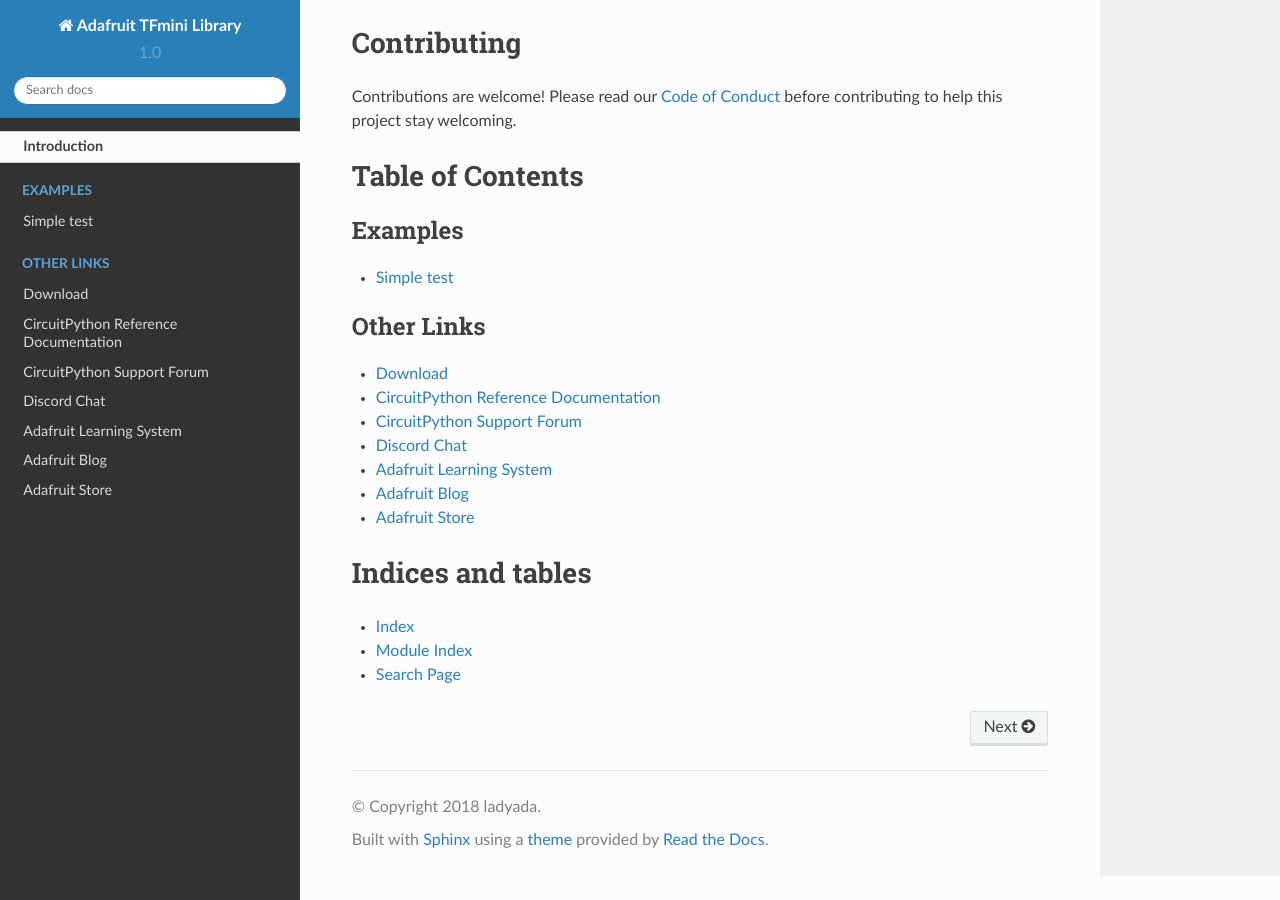
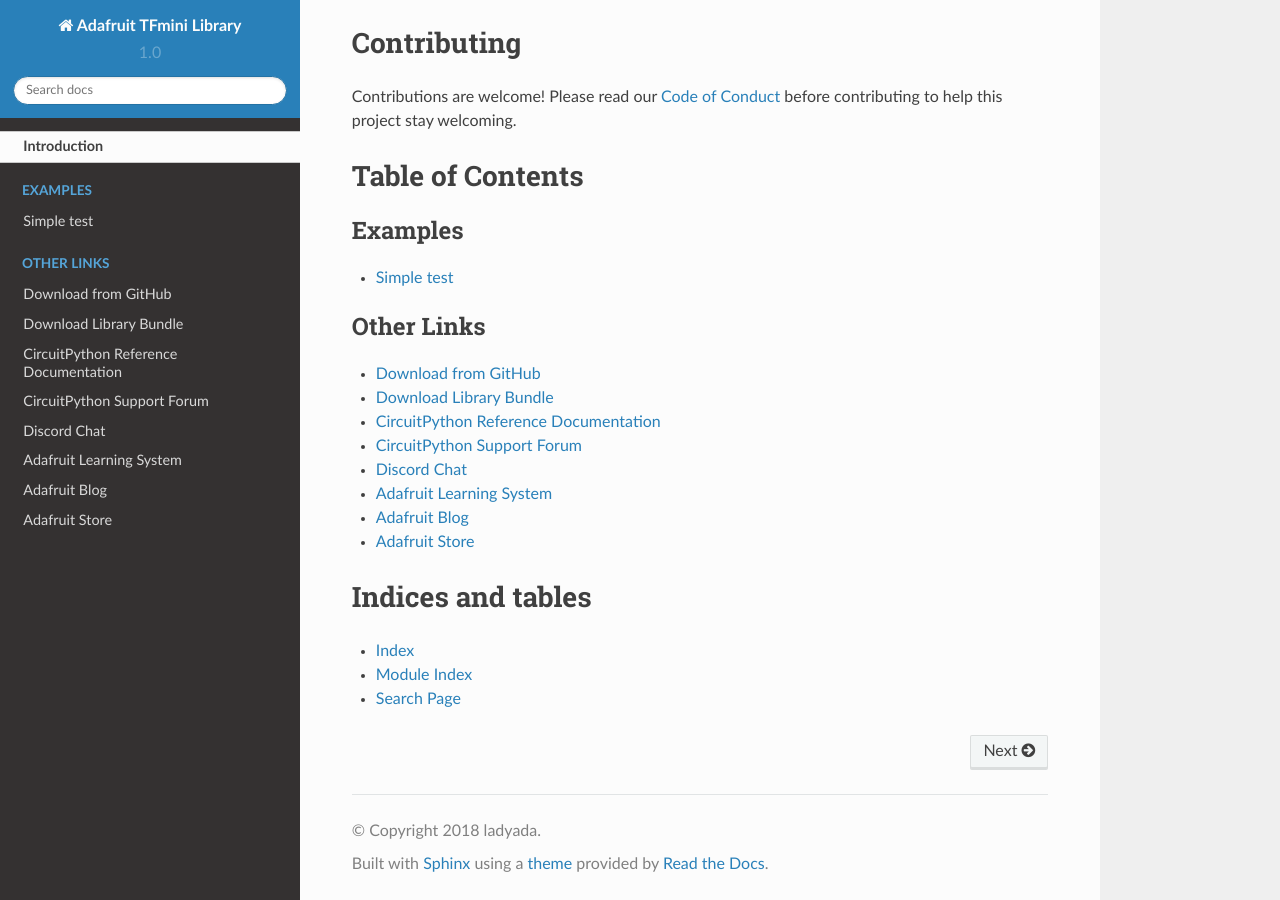
Before and after one commit to adafruit/Adafruit_CircuitPython_TFmini, a Sphinx documentation site: the page built from docs/index.rst, in a window 1280 px wide and 900 px high, scrolled down 1586 px. Built offline with Sphinx 7.4.7 and the Read the Docs theme 2.0.0, drawn with Linux system fonts in a browser that asks for light colours; pages that are not in the unit, such as notebooks, are missing from menus.

Commit message:
Added cp.org link to index.rst

```diff
--- a/docs/index.rst
+++ b/docs/index.rst
@@ -31,7 +31,8 @@
 .. toctree::
     :caption: Other Links
 
-    Download <https://github.com/adafruit/Adafruit_CircuitPython_TFmini/releases/latest>
+    Download from GitHub <https://github.com/adafruit/Adafruit_CircuitPython_TFmini/releases/latest>
+    Download Library Bundle <https://circuitpython.org/libraries>
     CircuitPython Reference Documentation <https://docs.circuitpython.org>
     CircuitPython Support Forum <https://forums.adafruit.com/viewforum.php?f=60>
     Discord Chat <https://adafru.it/discord>
```
